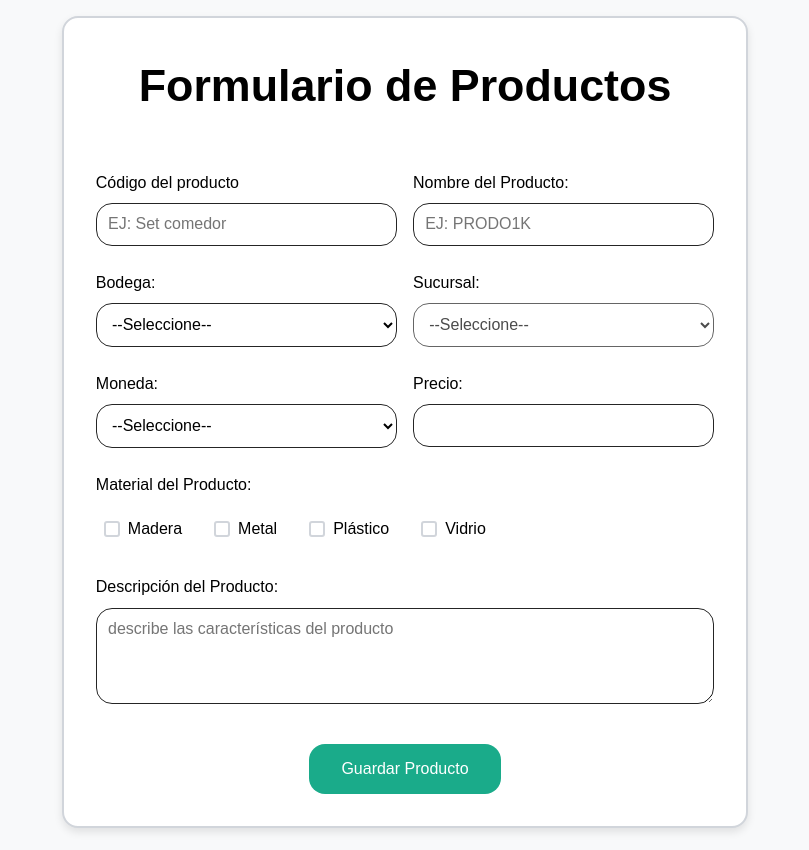
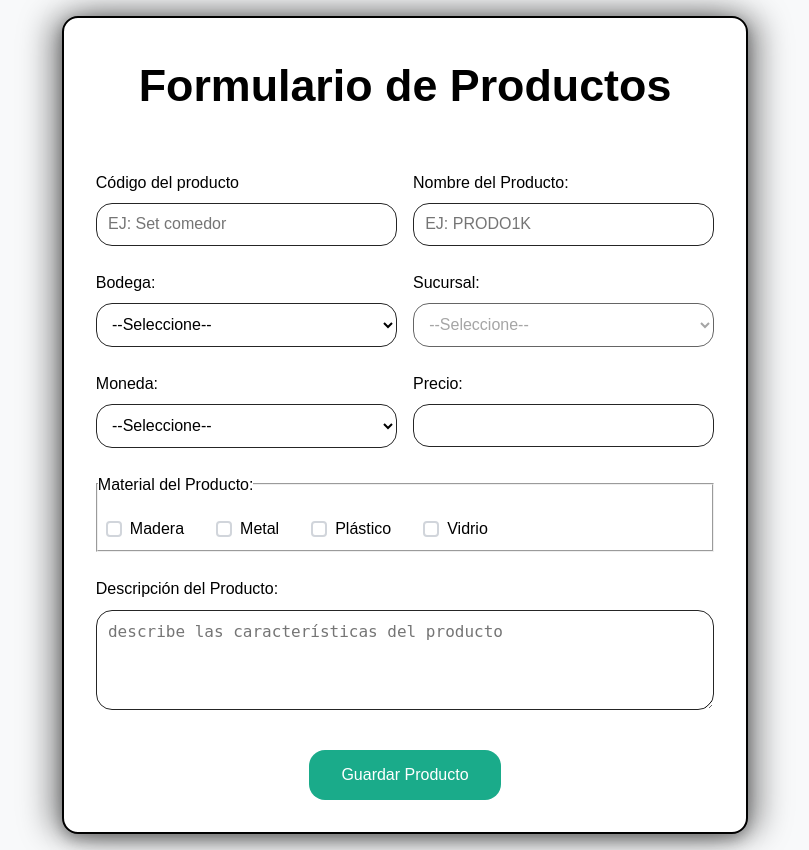
Before and after one commit to matias-bello-rodriguez/prueba-tecnica, a PHP site: page / in a window 1280 px wide. Shown: the whole page, without its empty margins (235-1044 px from the left). Run offline with PHP 8.4, Linux system fonts and the light colour scheme; data comes from the database, SQL or seed files in the repository; some libraries are stand-ins or nearby versions.

Commit message:
styles.css refactorizado

```diff
--- a/css/styles.css
+++ b/css/styles.css
@@ -1,191 +1,163 @@
-/* Reset y configuración base */
+/* 🔹 Reset básico */
 * {
   margin: 0;
   padding: 0;
   box-sizing: border-box;
+  transition: border-color 0.2s ease, box-shadow 0.2s ease;
 }
 
-/* Variables CSS para consistencia */
+/* 🔹 Variables CSS */
 :root {
   --primary-color: #1aab8a;
   --checkbox-color: #42c6f2;
-    --background-light: #f8f9fa;
-    --text-dark: #000000;
-    --border-radius: 1rem;
-    --checkbox-border-radius: 1rem;
-    --shadow: 0 0.25rem 0.5rem rgba(0, 0, 0, 0.1);
-    --spacing-xs: 0.5rem;
-    --spacing-sm: 0.70rem;
-    --spacing-md: 1rem;
-    --spacing-lg: 1.5rem;
-    --spacing-xl: 2rem;
+  --bg-light: #f8f9fa;
+  --text-dark: #000;
+  --radius: 1rem;
+  --shadow:
+    -0.75rem 0 2rem rgba(0, 0, 0, 0.4),
+    0.75rem 0 2rem rgba(0, 0, 0, 0.4),
+    0 0.25rem 0.75rem rgba(0, 0, 0, 0.15),
+    0 0.5rem 1rem rgba(0, 0, 0, 0.1);
+  --space-xs: 0.5rem;
+  --space-sm: 0.7rem;
+  --space-md: 1rem;
+  --space-lg: 1.5rem;
+  --space-xl: 2rem;
 }
 
-/* Tipografía responsiva */
-html {
+/* 🔹 Tipografía global */
+html, body {
+  font-family: Arial, sans-serif;
   font-size: 16px;
-    font-family: Arial, sans-serif;
+  color: var(--text-dark);
 }
 
 body {
-    background-color: var(--background-light);
-    color: #000000;
+  background-color: var(--bg-light);
   line-height: 1.6;
   min-height: 100vh;
   display: flex;
   justify-content: center;
   align-items: center;
-    padding: var(--spacing-md);
-    font-size: 16px;
+  padding: var(--space-md);
 }
 
-/* Contenedor principal con Grid */
+/* 🔹 Contenedor principal */
 .container {
-    background: white;
-    border-radius: var(--border-radius);
+  background: #fff;
+  border-radius: var(--radius);
   box-shadow: var(--shadow);
-    border: 0.125rem solid #d1d5db;
+  border: 2px solid #000;
   width: 55%;
   max-width: 65rem;
   display: grid;
   grid-template-rows: auto 1fr;
-    gap: var(--spacing-lg);
-    padding: var(--spacing-xl);
+  gap: var(--space-lg);
+  padding: var(--space-xl);
 }
 
-/* Header */
+/* 🔹 Header */
 header {
   text-align: center;
-    padding-bottom: var(--spacing-lg);
+  padding-bottom: var(--space-lg);
 }
 
 header h1 {
   font-size: 2.8rem;
   font-weight: 850;
-    color: #000000;
-    margin: 0;
-    font-family: Arial, sans-serif;
 }
 
-/* Formulario con Grid */
+/* 🔹 Formulario */
 form {
   display: grid;
-    gap: var(--spacing-lg);
+  gap: var(--space-lg);
 }
 
-/* Form rows usando Flexbox responsivo */
+/* 🔹 Fila de inputs */
 .form-row {
   display: flex;
-    gap: var(--spacing-md);
   flex-wrap: wrap;
+  gap: var(--space-md);
 }
 
-.form-row .form-group {
+.form-group {
   flex: 1;
-    min-width: min(100%, 15rem);
+  min-width: 15rem;
+  display: flex;
+  flex-direction: column;
+  gap: var(--space-xs);
 }
 
-/* Form groups */
-.form-group {
-    display: flex;
-    flex-direction: column;
-    gap: var(--spacing-xs);
+/* 🔹 Labels */
+label, legend {
+  font-weight: 500;
+  font-size: 1rem;
 }
 
-/* Labels */
-label, legend {
-    font-weight: 500;
-    color: #000000;
-    font-size: 16px;
-    font-family: Arial, sans-serif;
-}
-
-/* Inputs y selects */
+/* 🔹 Inputs y selects */
 input[type="text"],
 input[type="number"],
 select,
 textarea {
-    padding: var(--spacing-sm);
-    border-radius: var(--border-radius);
-    font-size: 16px;
-    font-family: Arial, sans-serif;
+  padding: var(--space-sm);
+  border-radius: var(--radius);
+  font-size: 1rem;
+  border: 1px solid #252525;
+  background: #fff;
   transition: all 0.2s ease;
-    background: white;
-    color: #000000;
-    border: 0.0625rem solid #252525;
 }
 
-input[type="text"]:focus,
-input[type="number"]:focus,
+input:focus,
 select:focus,
 textarea:focus {
   outline: none;
+  border-color: var(--primary-color);
 }
 
-/* Select específico */
-select {
-    cursor: pointer;
-    background-position: right var(--spacing-sm) center;
-    background-repeat: no-repeat;
-    background-size: 1rem;
-    padding-right: 2.5rem;
-}
-
-/* Textarea */
+/* 🔹 Textarea */
 textarea {
   resize: vertical;
   min-height: 4rem;
   max-height: 8rem;
 }
 
-/* Fieldset para materiales */
-fieldset {
-    border: transparent;
-    border-radius: var(--border-radius);
-    margin: 0;
-}
-
-
-
-/* Contenedor de checkboxes en fila */
+/* 🔹 Checkboxes */
 .checkbox-container {
   display: flex;
   flex-wrap: wrap;
-    gap: var(--spacing-md);
-    margin-top: var(--spacing-sm);
+  gap: var(--space-md);
+  margin-top: var(--space-sm);
 }
 
-/* Checkboxes y labels */
 .checkbox-container label {
   display: flex;
   align-items: center;
-    gap: var(--spacing-xs);
+  gap: var(--space-xs);
   cursor: pointer;
-    font-weight: 400;
-    font-size: 16px;
-    font-family: Arial, sans-serif;
-    padding: var(--spacing-xs);
-    border-radius: var(--checkbox-border-radius);
+  padding: var(--space-xs);
+  border-radius: var(--radius);
   transition: background-color 0.2s ease;
-    white-space: nowrap;
-    color: #000000;
 }
 
 .checkbox-container label:hover {
-    background-color: var(--background-light);
+  background-color: var(--bg-light);
 }
 
-/* Checkbox personalizado simplificado */
 input[type="checkbox"] {
   width: 1rem;
   height: 1rem;
+  appearance: none;
+  border: 2px solid #d1d5db;
+  border-radius: 0.25rem;
+  background: #fff;
   cursor: pointer;
-    appearance: none;
-    border: 0.15rem solid #d1d5db;
-    border-radius: 0.1875rem;
-    background: white;
   position: relative;
   transition: all 0.15s ease;
+}
+
+input[type="checkbox"]:hover,
+input[type="checkbox"]:focus {
+  border-color: var(--checkbox-color);
 }
 
 input[type="checkbox"]:checked {
@@ -199,55 +171,43 @@
   top: 50%;
   left: 50%;
   transform: translate(-50%, -50%);
-    color: white;
+  color: #fff;
   font-size: 0.625rem;
   font-weight: bold;
-    line-height: 1;
 }
 
-input[type="checkbox"]:focus {
-    outline: none;
-    border-color: var(--checkbox-color);
-}
-
-input[type="checkbox"]:hover {
-    border-color: var(--checkbox-color);
-}
-
-/* Botón principal - Guardar Producto */
+/* 🔹 Botón principal */
 button[type="submit"] {
-    background: #1aab8a;
-    color: white;
+  background: var(--primary-color);
+  color: #fff;
   border: none;
-    padding: var(--spacing-md) var(--spacing-xl);
-    border-radius: var(--border-radius);
-    font-size: 16px;
-    font-family: Arial, sans-serif;
+  padding: var(--space-md) var(--space-xl);
+  border-radius: var(--radius);
+  font-size: 1rem;
   font-weight: 500;
   cursor: pointer;
   transition: all 0.2s ease;
   justify-self: center;
   min-width: 10rem;
-    margin-top: var(--spacing-md);
+  margin-top: var(--space-md);
 }
 
-button[type="submit"]:hover {
+button:hover {
   background: #148a6e;
-    transform: translateY(-0.0625rem);
-    box-shadow: 0 0.25rem 0.75rem rgba(26, 171, 138, 0.3);
+  transform: translateY(-1px);
+  box-shadow: 0 4px 12px rgba(26, 171, 138, 0.3);
 }
 
-button[type="submit"]:active {
+button:active {
   transform: translateY(0);
 }
 
-button[type="submit"]:disabled {
+button:disabled {
   background: #9ca3af;
   cursor: not-allowed;
-    transform: none;
 }
 
-/* Estados de loading */
+/* 🔹 Estado loading */
 .loading {
   position: relative;
   color: transparent !important;
```
Also changed, not shown: other parts of css/styles.css (+36 -57 lines). Lines whose indentation alone changed are shown as unchanged.
